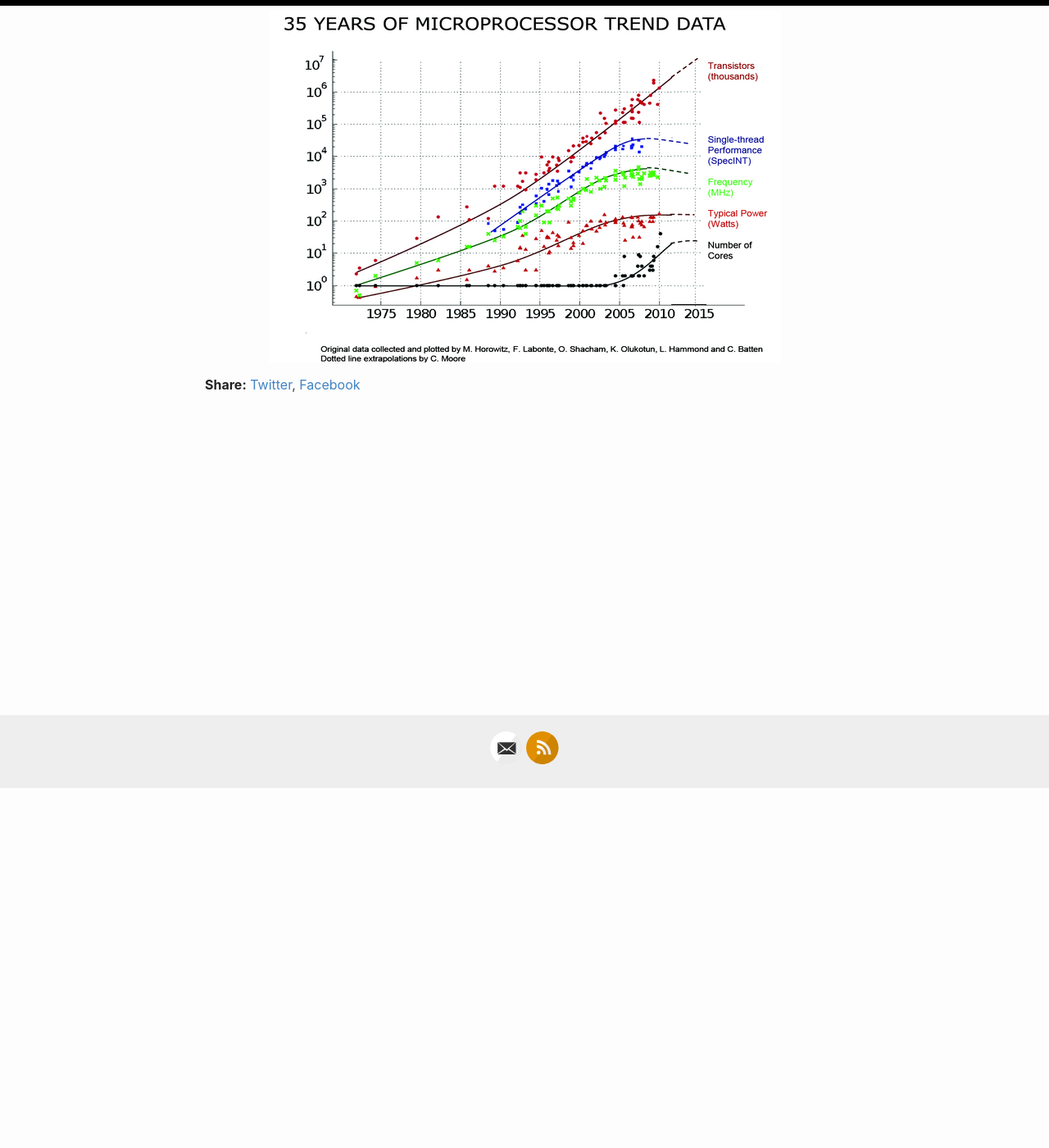
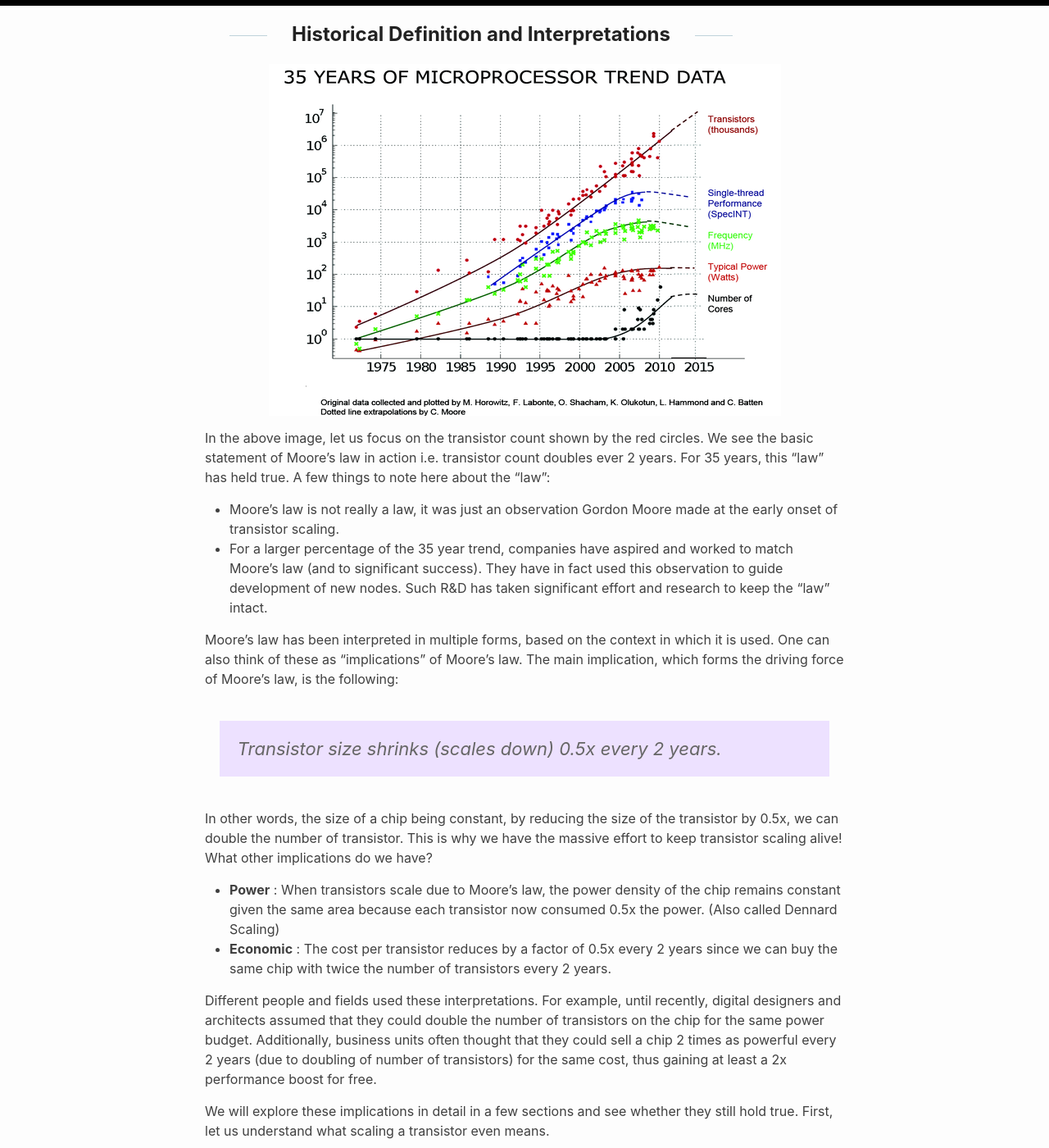
Before and after one commit to nipunagarwala/nipunagarwala.github.io, a Jekyll site: the page built from _posts/2020-10-06-Semiconductor-process-tech-future.md, in a window 1280 px wide and 1400 px high, scrolled down 439 px. Shown: the whole window at 82% size. Built offline with Jekyll 4.4.1, drawn with Linux system fonts in a browser that asks for light colours; some of the changed text lies outside the part shown.

Commit message:
Added Intro section and some pictures

```diff
--- a/_posts/2020-10-06-Semiconductor-process-tech-future.md
+++ b/_posts/2020-10-06-Semiconductor-process-tech-future.md
@@ -6,5 +6,30 @@ categories: Semiconductors
 
 There was a recent announcement by TSMC at its 2020 Virtual Technology Symposium about its [3nm risk production](https://www.anandtech.com/show/16024/tsmc-details-3nm-process-technology-details-full-node-scaling-for-2h22) and [2nm node research and development](https://www.extremetech.com/computing/309889-tsmc-starts-development-on-2nm-process-node). It took me a moment to process how far we have been pushing silicon scaling. After all those years of being told that Moore's law was ending and silicon scaling would stop, are we still scaling? How has our assumptions of Moore's law changed? What lies ahead for us?
 
-# Moore's Law and its Implications
-![My Image](/images/uProcTrend.png "Microprocessor Trend for the past 35 years")
+# Moore's Law : Past and Present
+## Historical Definition and Interpretations
+![Microprocessor Trend](/images/uProcTrend.png)
+
+In the above image, let us focus on the transistor count shown by the red circles. We see the basic statement of Moore's law in action i.e. transistor count doubles ever 2 years. For 35 years, this "law" has held true. A few things to note here about the "law":
+* Moore's law is not really a law, it was just an observation Gordon Moore made at the early onset of transistor scaling.
+* For a larger percentage of the 35 year trend, companies have aspired and worked to match Moore's law (and to significant success). They have in fact used this observation to guide development of new nodes. Such R&D has taken significant effort and research to keep the "law" intact.
+
+Moore's law has been interpreted in multiple forms, based on the context in which it is used. One can also think of these as "implications" of Moore's law. The main implication, which forms the driving force of Moore's law, is the following:
+
+> Transistor size shrinks (scales down) 0.5x every 2 years.
+
+In other words, the size of a chip being constant, by reducing the size of the transistor by 0.5x, we can double the number of transistor. This is why we have the massive effort to keep transistor scaling alive!
+What other implications do we have?
+* **Power** : When transistors scale due to Moore's law, the power density of the chip remains constant given the same area because each transistor now consumed 0.5x the power. (Also called Dennard Scaling)
+* **Economic** : The cost per transistor reduces by a factor of 0.5x every 2 years since we can buy the same chip with twice the number of transistors every 2 years.
+
+Different people and fields used these interpretations. For example, until recently, digital designers and architects assumed that they could double the number of transistors on the chip for the same power budget. Additionally, business units often thought that they could sell a chip 2 times as powerful every 2 years (due to doubling of number of transistors) for the same cost, thus gaining at least a 2x performance boost for free.
+
+We will explore these implications in detail in a few sections and see whether they still hold true. First, let us understand what scaling a transistor even means.
+
+## What does scaling a transistor mean?
+![Transistor Trend](/images/TransistorScaling_Length.png)
+A transistor is fundamentally, in logic terms, a switch controlling the flow of current from the "Source" to the "Drain". The "switch" part of the transistor is called the "Gate".
+When we say the transistor becomes half its size, we are referring to its gate length, as seen in the above picture. We want to make the gate as thin as possible to reduce the form factor of the transistor in order to increase the transistor density on die.
+
+What we can also infer from the picture above that there is a certain limit upto which the gate can be scaled down.
```
Also changed, not shown: images/InterconnectScaling.jpg (added), images/TransistorSilicon_Length.gif (added), images/TransistorSilicon_Length.jpg (added), images/TransistorSilicon_Length.png (added).
